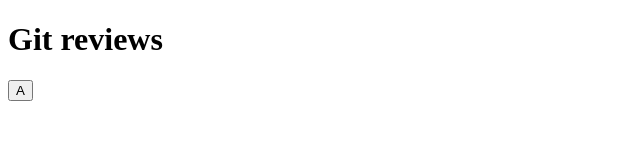
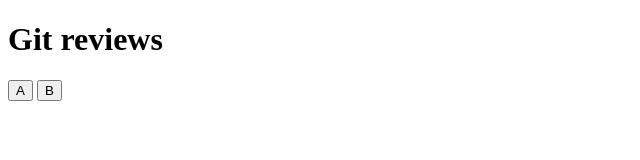
Before and after one commit to Mathieu94110/git-reviews, a plain HTML site: page index.html in a window 1280 px wide. Shown: the full height of the page, 0-640 px from the left. Drawn offline with Linux system fonts and the light colour scheme.

Commit message:
first commit on feature

```diff
--- a/index.html
+++ b/index.html
@@ -3,10 +3,11 @@
   <head>
     <meta charset="UTF-8" />
     <meta name="viewport" content="width=device-width, initial-scale=1.0" />
-    <title>Document main</title>
+    <title>Document on feature</title>
   </head>
   <body>
     <h1>Git reviews</h1>
     <button>A</button>
+    <button>B</button>
   </body>
 </html>
```
